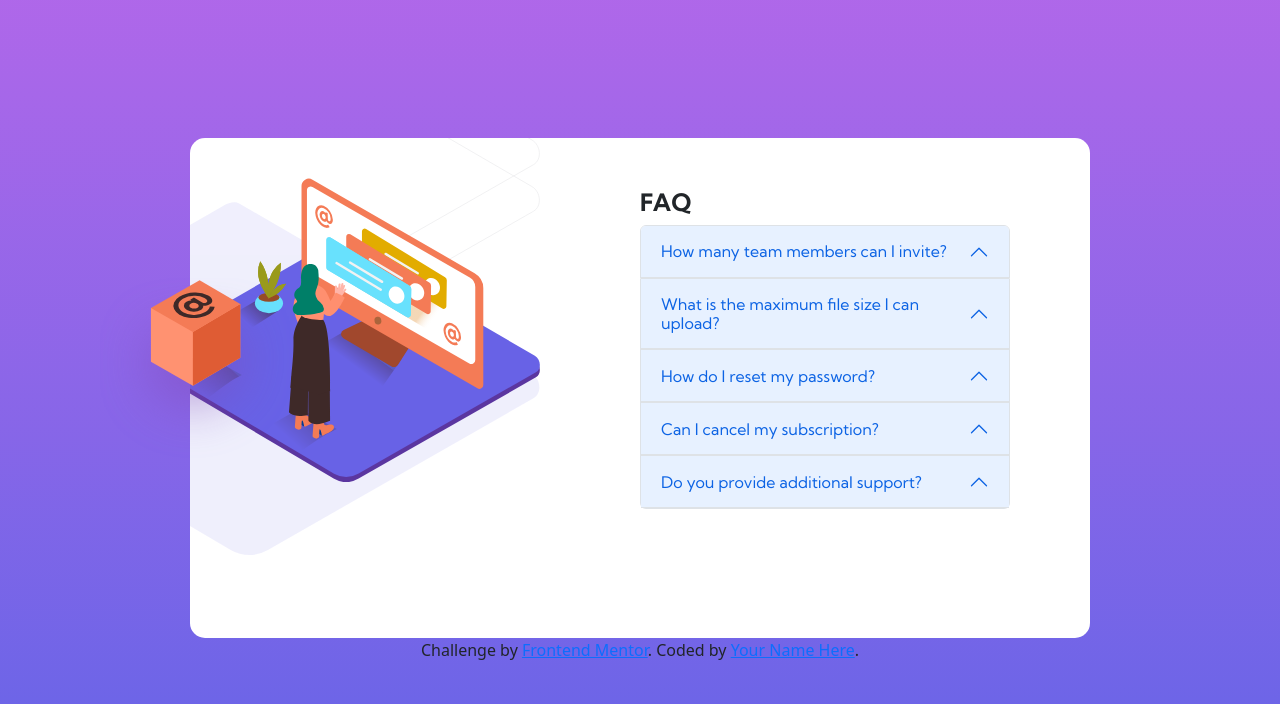
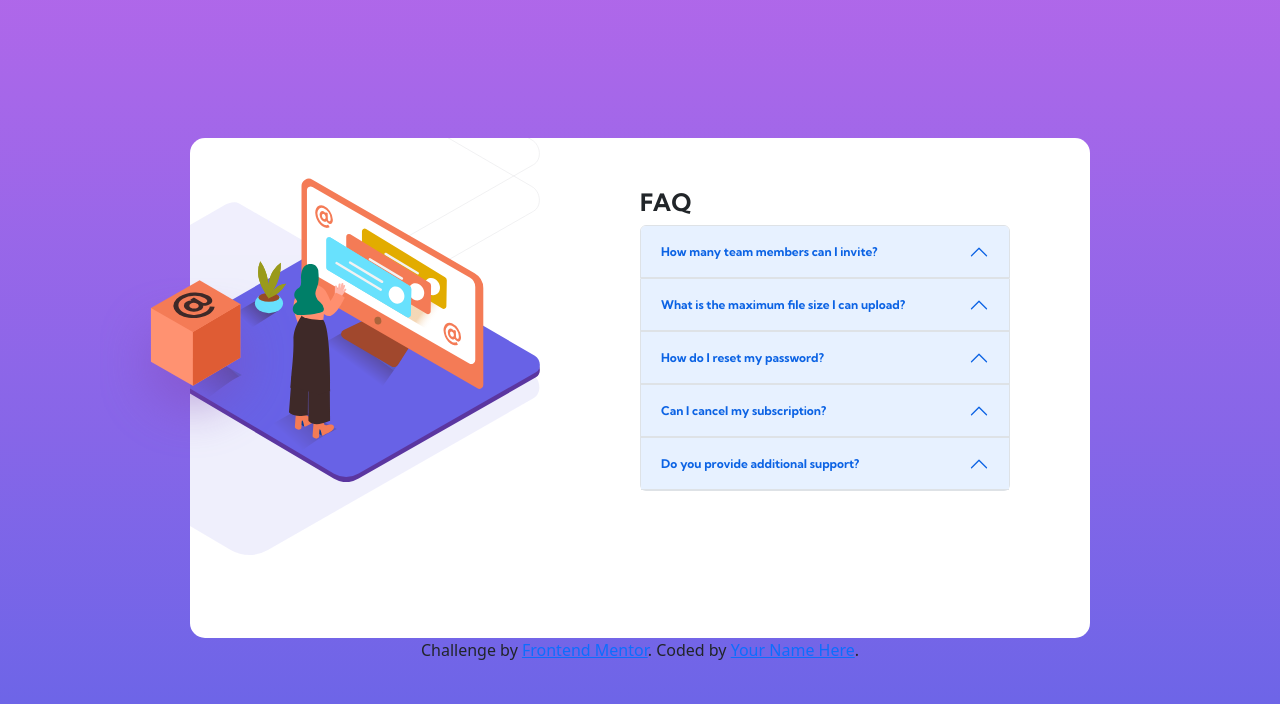
Before and after one commit to Mitchell1124/FaqAccordionCard, a plain HTML site: page index.html in a window 1280 px wide. Drawn offline with nearby package versions, Linux system fonts and the light colour scheme.

Commit message:
updated accordion styling

```diff
--- a/Styles.css
+++ b/Styles.css
@@ -66,7 +66,13 @@ h1 {
     font-weight: bold;
 }
 
-.accordian-heading {
+.accordion-button {
+    font-size: 12px;
     font-family: "kumbh sans", sans-serif;
-    font-size: 12px;
+    font-weight: bold;
+    background-color: #fff;
+};
+
+.accordion-button:not(.collapsed) {
+    background-color: red;
 }
```
